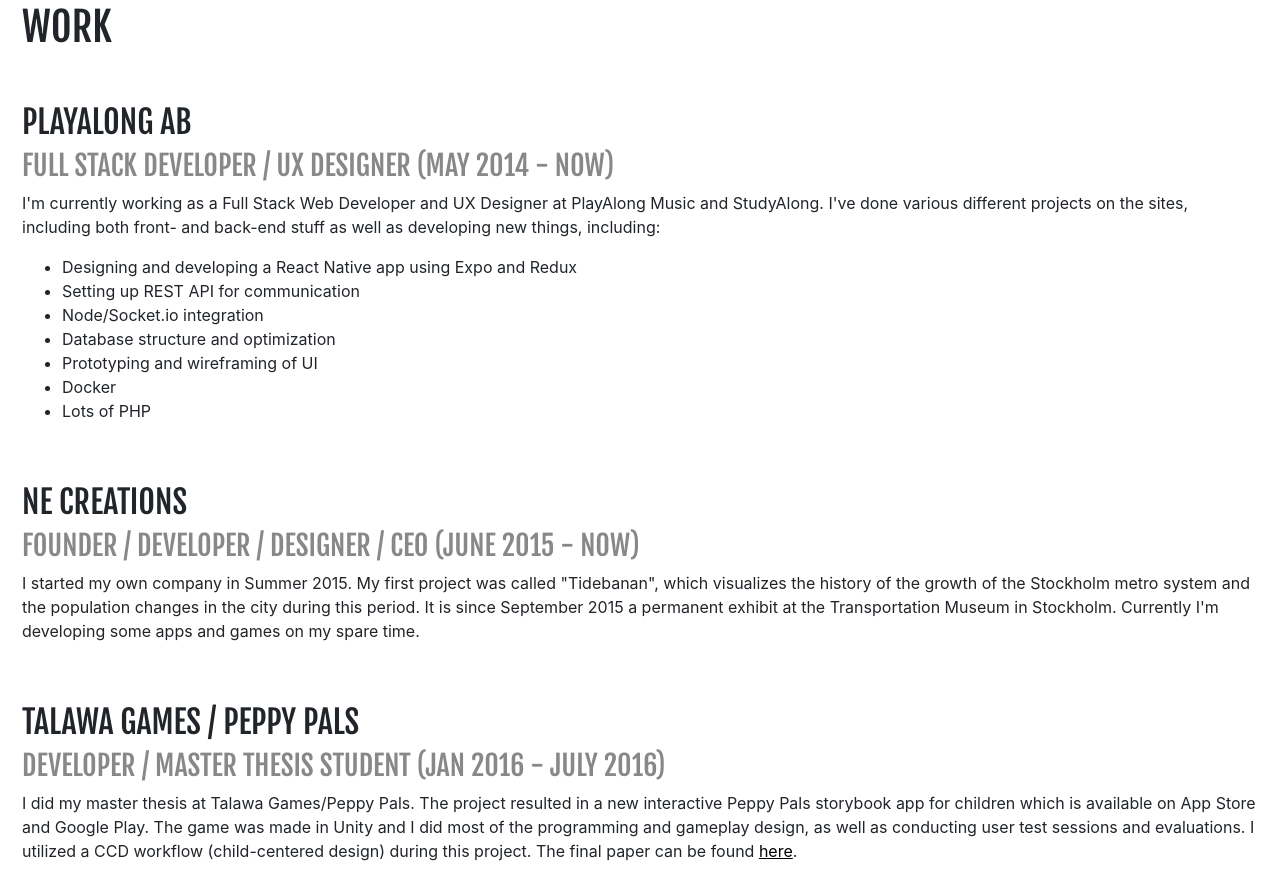
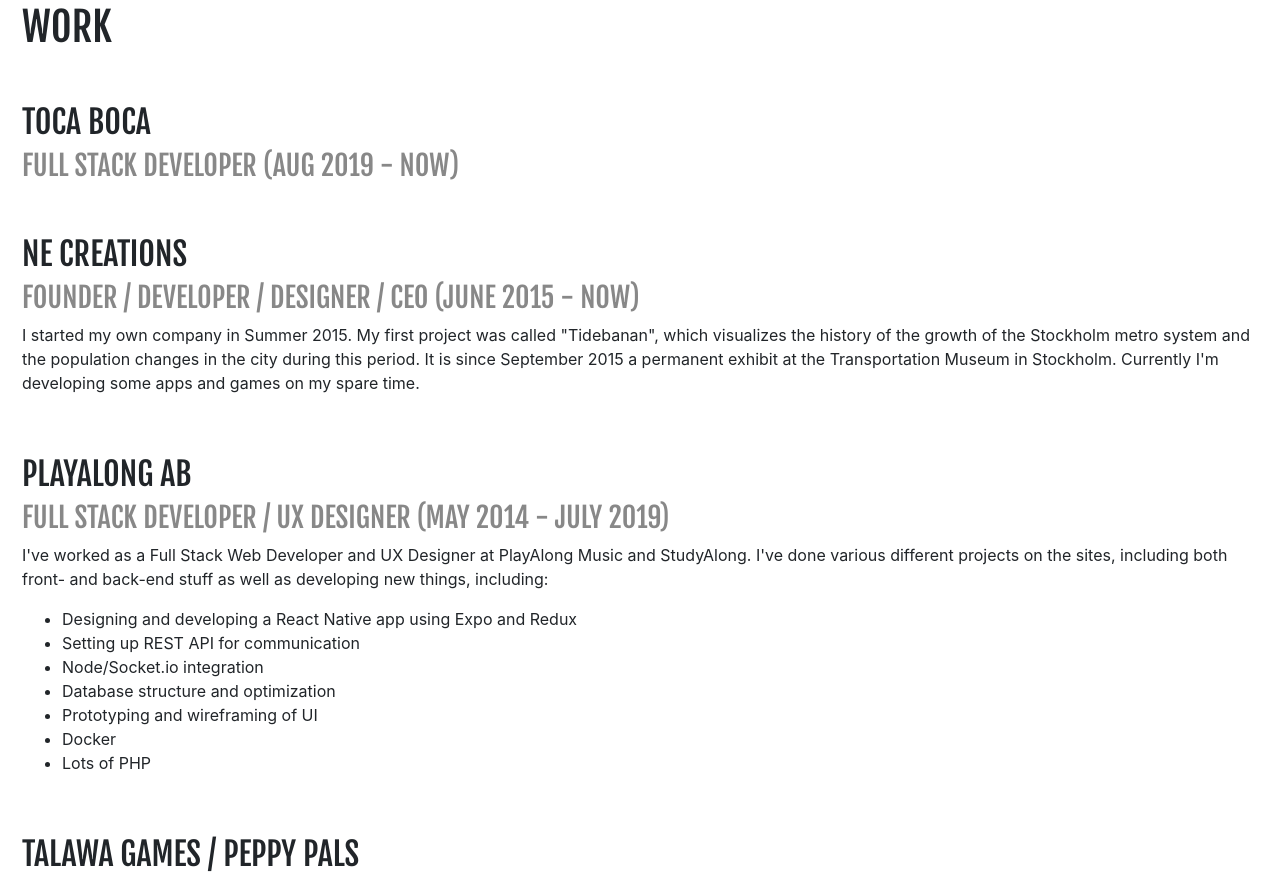
Before and after one commit to niclasericsson/niclasericsson.github.io, a website: page resume/index.html in a window 1280 px wide. Shown: the part 543-1419 px from the top of the page. Drawn offline with nearby package versions, Linux system fonts and the light colour scheme.

Commit message:
Updated Playalong, added Toca Boca

```diff
--- a/resume/index.html
+++ b/resume/index.html
@@ -54,19 +54,12 @@
 
 			<div class="infoBox resumeBox row">
 				<div class="row col-md-12 col-sm-12">
-					<h2>PlayAlong AB</h2>
+					<h2>Toca Boca</h2>
 				</div>
 				<div class="row col-md-12 col-sm-12">
-					<h3 class="subtitle">Full Stack Developer / UX Designer (May 2014 - Now)</h3>
+					<h3 class="subtitle">Full Stack Developer (Aug 2019 - Now)</h3>
 				</div>
-				<p>I'm currently working as a Full Stack Web Developer and UX Designer at PlayAlong Music and StudyAlong. I've done various different projects on the sites, including both front- and back-end stuff as well as developing new things, including:</p>
-				<ul><li>Designing and developing a React Native app using Expo and Redux</li>
-				<li>Setting up REST API for communication</li>
-				<li>Node/Socket.io integration</li>
-				<li>Database structure and optimization</li>
-				<li>Prototyping and wireframing of UI</li>
-				<li>Docker</li>
-				<li>Lots of PHP</li></ul>
+				<p></p>
 			</div>
 
 			<div class="infoBox resumeBox row">
@@ -77,6 +70,23 @@
 					<h3 class="subtitle">Founder / Developer / Designer / CEO (June 2015 - Now)</h3>
 				</div>
 				<p>I started my own company in Summer 2015. My first project was called "Tidebanan", which visualizes the history of the growth of the Stockholm metro system and the population changes in the city during this period. It is since September 2015 a permanent exhibit at the Transportation Museum in Stockholm. Currently I'm developing some apps and games on my spare time.</p>
+			</div>
+
+			<div class="infoBox resumeBox row">
+				<div class="row col-md-12 col-sm-12">
+					<h2>PlayAlong AB</h2>
+				</div>
+				<div class="row col-md-12 col-sm-12">
+					<h3 class="subtitle">Full Stack Developer / UX Designer (May 2014 - July 2019)</h3>
+				</div>
+				<p>I've worked as a Full Stack Web Developer and UX Designer at PlayAlong Music and StudyAlong. I've done various different projects on the sites, including both front- and back-end stuff as well as developing new things, including:</p>
+				<ul><li>Designing and developing a React Native app using Expo and Redux</li>
+				<li>Setting up REST API for communication</li>
+				<li>Node/Socket.io integration</li>
+				<li>Database structure and optimization</li>
+				<li>Prototyping and wireframing of UI</li>
+				<li>Docker</li>
+				<li>Lots of PHP</li></ul>
 			</div>
 
 			<div class="infoBox resumeBox row">
```
